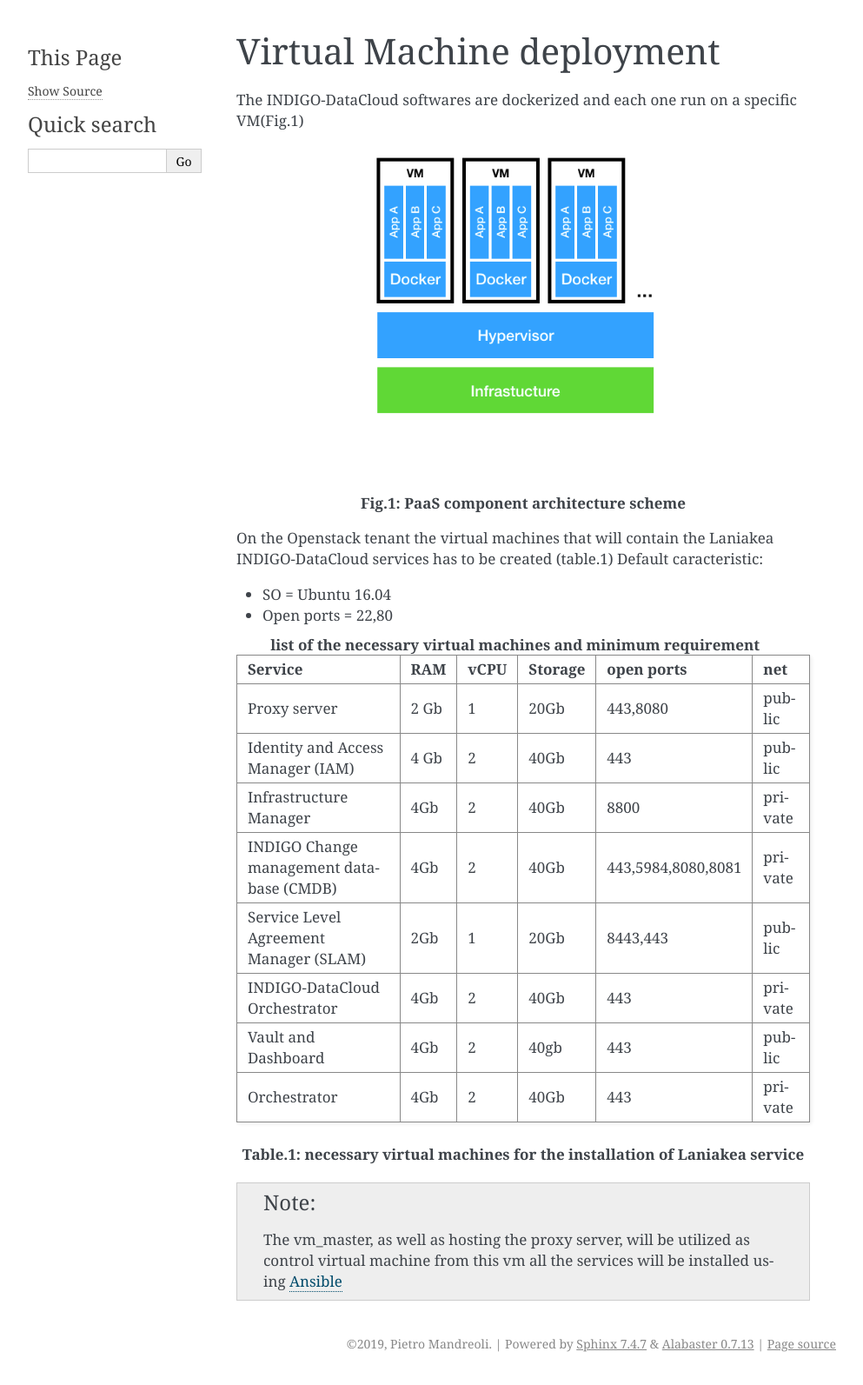
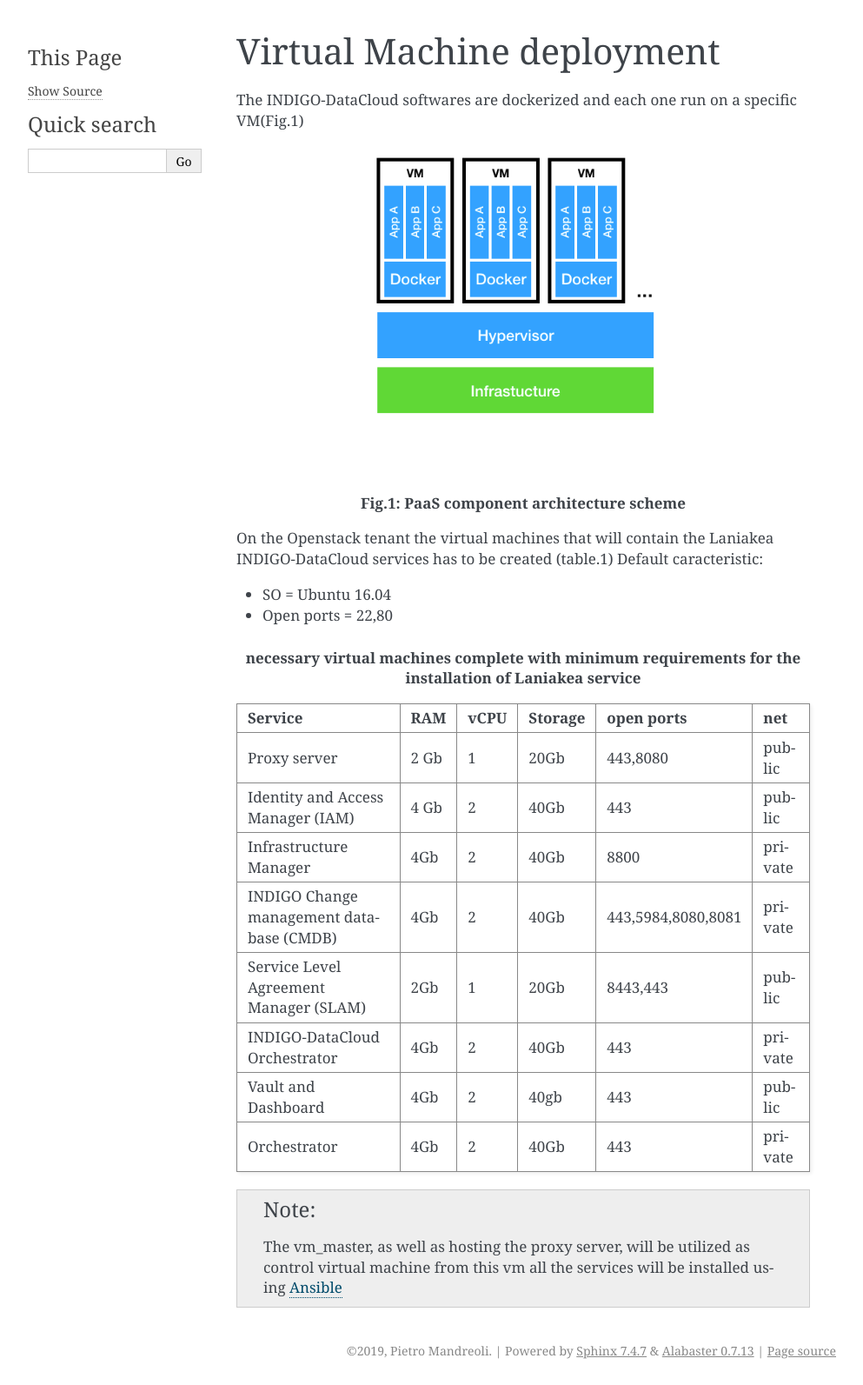
Before and after one commit to pmandreoli/Documentation, a Sphinx documentation site: the page built from source/vm_deployment.rst, in a window 1280 px wide. Shown: the whole page at 87% size, without its empty margins (148-1141 px from the left). Built offline with Sphinx 7.4.7, drawn with Linux system fonts in a browser that asks for light colours.

Commit message:
fix_typo

```diff
--- a/source/vm_deployment.rst
+++ b/source/vm_deployment.rst
@@ -17,12 +17,13 @@ Default caracteristic:
 * SO = Ubuntu 16.04
 * Open ports = 22,80
 
-.. csv-table:: **list of the necessary virtual machines and minimum requirement**
+.. centered:: necessary virtual machines complete with minimum requirements for the installation of Laniakea service
+
+.. csv-table::
    :header: "Service", "RAM", "vCPU", "Storage", "open ports", "net"
    :widths: auto
    :file: ./table_VMS.csv
 
-.. centered:: Table.1: necessary virtual machines for the installation of Laniakea service
 
 
 .. note:: The vm_master, as well as hosting the proxy server, will be utilized as control virtual machine from this vm all the services will be installed using `Ansible <https://www.ansible.com/>`_
```
Also changed, not shown: 14 other files.
